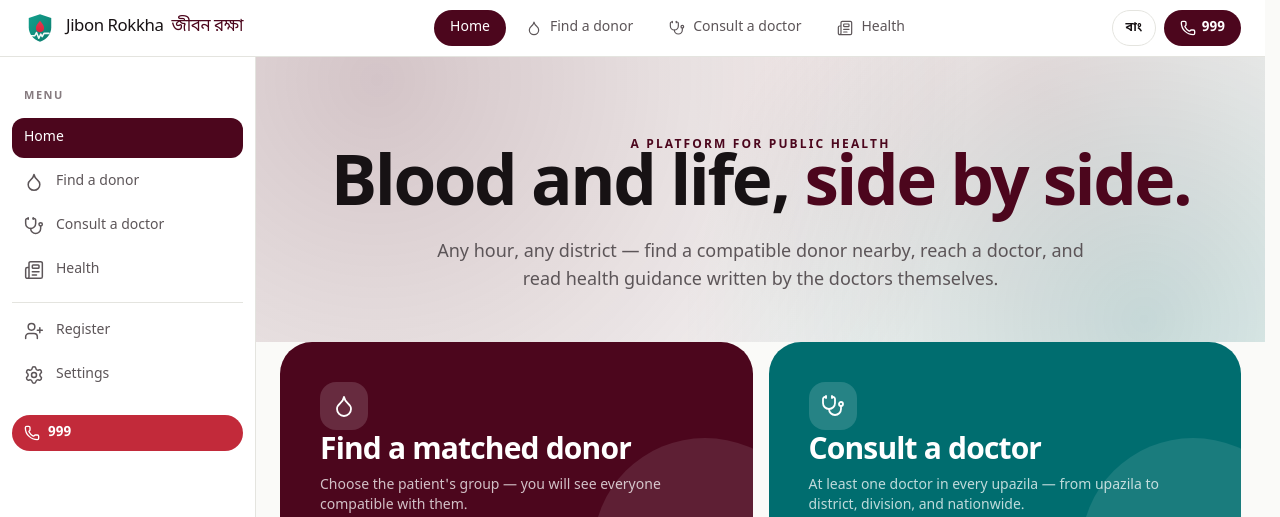
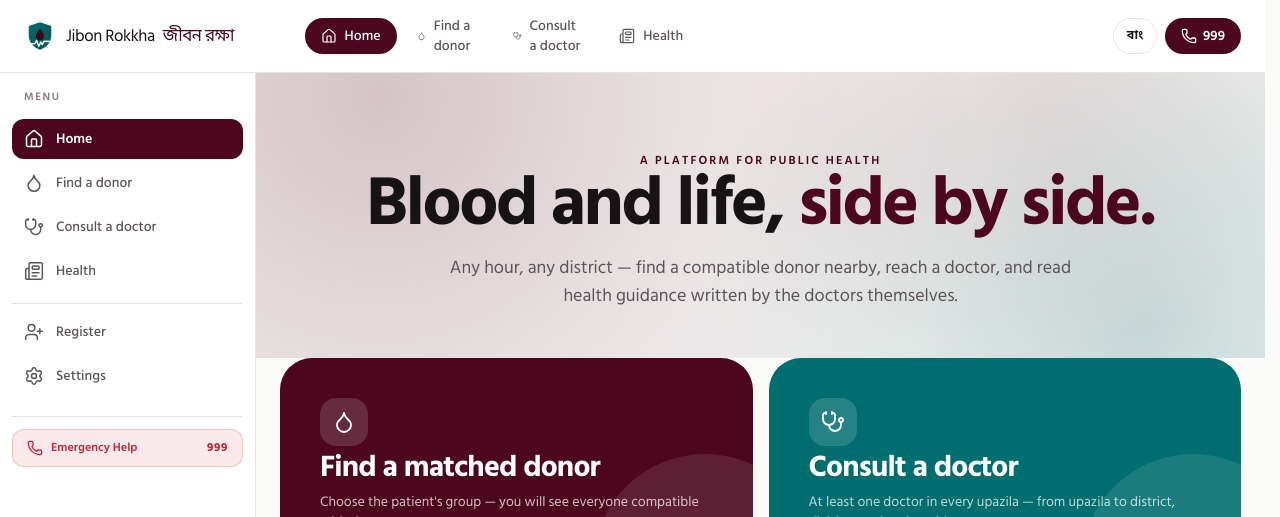
Before and after one commit to Danxelon/health, a React (Vite) app: page / in a window 1280 px wide. Shown: the top 517 px of the page. Built offline with nearby package versions, Linux system fonts and the light colour scheme; no server answers; the database is empty; a web font is replaced by a local one.

Commit message:
fix: resolve blank page on gh-pages, 42P16 view error, styling & scroll nav state

```diff
--- a/index.html
+++ b/index.html
@@ -4,7 +4,7 @@
     <meta charset="UTF-8" />
     <meta name="viewport" content="width=device-width, initial-scale=1.0, viewport-fit=cover" />
     <meta name="color-scheme" content="light dark" />
-    <meta name="theme-color" content="#0E7C6E" />
+    <meta name="theme-color" content="#006d6f" />
 
     <title>Jibon Rokkha — জীবন রক্ষা</title>
     <meta
@@ -25,7 +25,7 @@
     />
     <link
       rel="stylesheet"
-      href="https://fonts.googleapis.com/css2?family=Noto+Sans+Bengali:wght@400;500;600;700&display=swap"
+      href="https://fonts.googleapis.com/css2?family=Hind+Siliguri:wght@400;500;600;700&family=Noto+Sans+Bengali:wght@400;500;600;700&family=Plus+Jakarta+Sans:wght@400;500;600;700;800&display=swap"
     />
   </head>
   <body>
--- a/src/components/layout.tsx
+++ b/src/components/layout.tsx
@@ -1,14 +1,16 @@
 /**
  * The layout: constant top navigation, constant left navigation rail, page body,
  * footer. The top bar is always present and never hides on scroll; the left rail
- * is a fixed region on wide screens (md+) and folds into the top bar on narrow
- * screens.
+ * is a fixed region on wide screens (lg+) and folds into a drawer on smaller screens.
+ * When scrolled down (> 160px), quick action buttons for "Find Donor" and "Consult Doctor"
+ * smoothly present in the top navigation bar.
  */
 
 import { Link, NavLink, useLocation } from "react-router-dom";
 import { useEffect, useState } from "react";
 import {
   Droplet,
+  Home,
   Menu,
   Newspaper,
   Phone,
@@ -29,11 +31,11 @@ type NavItem = {
 };
 
 /* -------------------------------------------------------------------------- */
-/* Primary destinations — the two core options, then content, then account    */
+/* Primary destinations — the core navigation items                           */
 /* -------------------------------------------------------------------------- */
 
 const primaryNav: NavItem[] = [
-  { to: "/", key: "nav.home", icon: () => null },
+  { to: "/", key: "nav.home", icon: Home },
   { to: "/donors", key: "nav.donors", icon: Droplet },
   { to: "/doctors", key: "nav.consultations", icon: Stethoscope },
   { to: "/articles", key: "nav.articles", icon: Newspaper },
@@ -86,24 +88,23 @@ function NavLinks({
   className?: string;
 }) {
   const { t } = useAppShell();
+  const { pathname } = useLocation();
+
   return (
     <ul className={className}>
       {items.map((item) => {
         const Icon = item.icon;
+        const active = item.to === "/" ? pathname === "/" : pathname.startsWith(item.to);
         return (
           <li key={item.to}>
             <NavLink
               to={item.to}
               onClick={onNavigate}
-              className={({ isActive }) =>
-                `flex items-center gap-2 rounded-full px-4 py-2 text-sm font-medium transition-colors cursor-pointer ${
-                  isActive ? "text-white bg-brand" : "text-muted hover:text-ink hover:bg-elevated"
-                }`
-              }
+              className={`flex items-center gap-2 rounded-full px-4 py-2 text-sm font-medium transition-colors cursor-pointer ${
+                active ? "text-white bg-brand shadow-xs" : "text-muted hover:text-ink hover:bg-elevated"
+              }`}
             >
-              {Icon ? (
-                <Icon className="h-4 w-4" strokeWidth={1.8} aria-hidden="true" />
-              ) : null}
+              <Icon className="h-4 w-4" strokeWidth={1.8} aria-hidden="true" />
               {t(item.key)}
             </NavLink>
           </li>
@@ -114,13 +115,11 @@ function NavLinks({
 }
 
 /* -------------------------------------------------------------------------- */
-/* Constant left navigation rail — wide screens only                          */
+/* Constant left navigation rail — visible on lg+ screens                     */
 /* -------------------------------------------------------------------------- */
 
-/* In-flow sticky rail: the main column sits to its right, and the rail stays
-   put as the page scrolls. Mirrors the primary destinations + account links. */
 function LeftRail() {
-  const { t } = useAppShell();
+  const { t, lang } = useAppShell();
   const { pathname } = useLocation();
 
   return (
@@ -137,44 +136,42 @@ function LeftRail() {
               key={item.to}
               to={item.to}
               className={`flex items-center gap-3 rounded-xl px-3 py-2.5 text-sm font-medium transition-colors cursor-pointer ${
-                active ? "text-white bg-brand" : "text-muted hover:text-ink hover:bg-elevated"
+                active ? "text-white bg-brand font-semibold shadow-xs" : "text-muted hover:text-ink hover:bg-elevated"
               }`}
             >
-              {Icon ? (
-                <Icon className="h-5 w-5" strokeWidth={1.8} aria-hidden="true" />
-              ) : (
-                <span className="h-5 w-5" aria-hidden="true" />
-              )}
-              {t(item.key)}
+              <Icon className="h-5 w-5 shrink-0" strokeWidth={1.8} aria-hidden="true" />
+              <span>{t(item.key)}</span>
             </NavLink>
           );
         })}
         <div className="mt-2 pt-2 border-t border-line flex flex-col gap-1">
           {secondaryNav.map((item) => {
             const Icon = item.icon;
+            const active = item.to === "/" ? pathname === "/" : pathname.startsWith(item.to);
             return (
               <NavLink
                 key={item.to}
                 to={item.to}
-                className={({ isActive }) =>
-                  `flex items-center gap-3 rounded-xl px-3 py-2.5 text-sm font-medium transition-colors cursor-pointer ${
-                    isActive ? "text-brand bg-brand-soft" : "text-muted hover:text-ink hover:bg-elevated"
-                  }`
-                }
+                className={`flex items-center gap-3 rounded-xl px-3 py-2.5 text-sm font-medium transition-colors cursor-pointer ${
+                  active ? "text-brand bg-brand-soft/70 font-semibold" : "text-muted hover:text-ink hover:bg-elevated"
+                }`}
               >
-                <Icon className="h-5 w-5" strokeWidth={1.8} aria-hidden="true" />
-                {t(item.key)}
+                <Icon className="h-5 w-5 shrink-0" strokeWidth={1.8} aria-hidden="true" />
+                <span>{t(item.key)}</span>
               </NavLink>
             );
           })}
         </div>
-        <div className="mt-4">
+        <div className="mt-4 pt-3 border-t border-line">
           <a
             href="tel:999"
-            className="flex items-center gap-2 rounded-full bg-blood text-white px-3 py-2 text-sm font-semibold hover:opacity-90 transition-opacity"
+            className="flex items-center justify-between gap-2 rounded-xl bg-blood/10 border border-blood/20 text-blood px-3.5 py-2.5 text-xs font-semibold hover:bg-blood hover:text-white transition-all duration-200 group"
           >
-            <Phone className="h-4 w-4" strokeWidth={2} aria-hidden="true" />
-            <span className="tnum">999</span>
+            <div className="flex items-center gap-2">
+              <Phone className="h-4 w-4 shrink-0 text-blood group-hover:text-white transition-colors" strokeWidth={2} aria-hidden="true" />
+              <span>{lang === "bn" ? "জরুরি হেল্পলাইন" : "Emergency Help"}</span>
+            </div>
+            <span className="tnum font-bold tracking-wider">999</span>
           </a>
         </div>
       </div>
@@ -183,13 +180,26 @@ function LeftRail() {
 }
 
 /* -------------------------------------------------------------------------- */
-/* Layout                                                                      */
+/* Layout Component                                                           */
 /* -------------------------------------------------------------------------- */
 
 export function Layout({ children }: { children: React.ReactNode }) {
-  const { t } = useAppShell();
+  const { t, lang } = useAppShell();
   const { pathname } = useLocation();
   const [mobileOpen, setMobileOpen] = useState(false);
+  const [isScrolled, setIsScrolled] = useState(false);
+
+  // Track window scroll position to toggle sticky top-bar action buttons
+  useEffect(() => {
+    const handleScroll = () => {
+      const scrolled = window.scrollY > 160;
+      setIsScrolled((prev) => (prev !== scrolled ? scrolled : prev));
+    };
+
+    handleScroll();
+    window.addEventListener("scroll", handleScroll, { passive: true });
+    return () => window.removeEventListener("scroll", handleScroll);
+  }, []);
 
   // Close the drawer on navigation.
   useEffect(() => setMobileOpen(false), [pathname]);
@@ -203,19 +213,64 @@ export function Layout({ children }: { children: React.ReactNode }) {
         {t("nav.skipToContent")}
       </a>
 
-      {/* Constant top bar: never hides on scroll. */}
+      {/* Constant top bar: sticky, never hides on scroll */}
       <header className="sticky top-0 z-50 border-b border-line bg-surface/90 backdrop-blur-md">
         <nav aria-label="Primary" className="mx-auto max-w-7xl px-4 sm:px-6">
-          <div className="flex items-center justify-between py-2.5">
-            <Link to="/" className="flex items-center gap-2.5" aria-label={t("app.name")}>
+          <div className="flex items-center justify-between h-[4.5rem] gap-2 sm:gap-4">
+            <Link to="/" className="flex items-center gap-2.5 shrink-0" aria-label={t("app.name")}>
               <img src="/logo.svg" alt="" className="h-8 w-8" width={32} height={32} />
               <Wordmark />
             </Link>
 
-            {/* Desktop links (top bar) */}
-            <NavLinks items={primaryNav} className="hidden md:flex items-center gap-1" />
+            {/* Center Area: Primary NavLinks when at top, Action buttons when scrolled */}
+            <div className="flex-1 flex items-center justify-center px-2 min-w-0">
+              <div className="relative flex items-center justify-center w-full max-w-lg h-10">
+                {/* Desktop links (top bar when not scrolled) */}
+                <div
+                  className={`hidden md:flex items-center gap-1 transition-all duration-300 ease-out ${
+                    isScrolled
+                      ? "opacity-0 pointer-events-none -translate-y-2 scale-95 invisible"
+                      : "opacity-100 pointer-events-auto translate-y-0 scale-100 visible"
+                  }`}
+                >
+                  <NavLinks items={primaryNav} className="flex items-center gap-1" />
+                </div>
 
-            <div className="flex items-center gap-2">
+                {/* Scrolled Action Buttons: "Find Donor" & "Consult Doctor" */}
+                <div
+                  className={`flex items-center justify-center gap-2 sm:gap-3 transition-all duration-300 ease-out ${
+                    isScrolled
+                      ? "opacity-100 pointer-events-auto translate-y-0 scale-100 visible"
+                      : "opacity-0 pointer-events-none translate-y-2 scale-95 invisible"
+                  }`}
+                  aria-hidden={!isScrolled}
+                >
+                  <Link
+                    to="/donors"
+                    tabIndex={isScrolled ? 0 : -1}
+                    className="inline-flex items-center gap-1.5 sm:gap-2 rounded-full bg-[#4c061d] text-white px-3 py-1.5 sm:px-4 sm:py-2 text-xs sm:text-sm font-semibold shadow-xs hover:bg-[#380715] hover:shadow-md transition-all duration-200 cursor-pointer whitespace-nowrap active:scale-95"
+                    aria-label={t("donors.title")}
+                  >
+                    <Droplet className="h-3.5 w-3.5 sm:h-4 sm:w-4 shrink-0 fill-current" strokeWidth={1.8} aria-hidden="true" />
+                    <span className="hidden sm:inline">{t("donors.title")}</span>
+                    <span className="sm:hidden">{lang === "bn" ? "রক্তদাতা" : "Donor"}</span>
+                  </Link>
+                  <Link
+                    to="/doctors"
+                    tabIndex={isScrolled ? 0 : -1}
+                    className="inline-flex items-center gap-1.5 sm:gap-2 rounded-full bg-[#006d6f] text-white px-3 py-1.5 sm:px-4 sm:py-2 text-xs sm:text-sm font-semibold shadow-xs hover:bg-[#005759] hover:shadow-md transition-all duration-200 cursor-pointer whitespace-nowrap active:scale-95"
+                    aria-label={t("doctors.title")}
+                  >
+                    <Stethoscope className="h-3.5 w-3.5 sm:h-4 sm:w-4 shrink-0" strokeWidth={2} aria-hidden="true" />
+                    <span className="hidden sm:inline">{t("doctors.title")}</span>
+                    <span className="sm:hidden">{lang === "bn" ? "ডাক্তার" : "Doctor"}</span>
+                  </Link>
+                </div>
+              </div>
+            </div>
+
+            {/* Right controls */}
+            <div className="flex items-center gap-2 shrink-0">
               <LanguageToggle />
               <a
                 href="tel:999"
@@ -227,7 +282,7 @@ export function Layout({ children }: { children: React.ReactNode }) {
               <button
                 type="button"
                 onClick={() => setMobileOpen((open) => !open)}
-                className="md:hidden inline-flex h-9 w-9 items-center justify-center rounded-full border border-line bg-surface text-ink cursor-pointer lg:hidden"
+                className="lg:hidden inline-flex h-9 w-9 items-center justify-center rounded-full border border-line bg-surface text-ink cursor-pointer hover:bg-elevated transition-colors"
                 aria-expanded={mobileOpen}
                 aria-label={mobileOpen ? t("nav.close") : t("nav.menu")}
               >
@@ -237,20 +292,29 @@ export function Layout({ children }: { children: React.ReactNode }) {
           </div>
         </nav>
 
-        {/* Mobile drawer */}
+        {/* Mobile drawer for screens smaller than lg */}
         {mobileOpen && (
-          <div className="md:hidden lg:hidden mx-4 mt-2 rounded-2xl border border-line bg-surface/95 backdrop-blur-md p-2 shadow-xl">
+          <div className="lg:hidden mx-4 mb-3 rounded-2xl border border-line bg-surface/95 backdrop-blur-md p-3 shadow-xl">
             <NavLinks
               items={[...primaryNav, ...secondaryNav]}
               onNavigate={() => setMobileOpen(false)}
-              className="flex flex-col"
+              className="flex flex-col gap-1"
             />
+            <div className="mt-3 pt-3 border-t border-line sm:hidden">
+              <a
+                href="tel:999"
+                className="flex items-center justify-center gap-2 rounded-xl bg-blood text-white py-2.5 text-sm font-semibold hover:opacity-90 transition-opacity"
+              >
+                <Phone className="h-4 w-4" strokeWidth={2} aria-hidden="true" />
+                <span>{lang === "bn" ? "জরুরি সেবা (৯৯৯)" : "Emergency (999)"}</span>
+              </a>
+            </div>
           </div>
         )}
       </header>
 
       <div className="flex flex-1 w-full">
-        {/* Left rail on wide screens */}
+        {/* Left rail on lg+ screens */}
         <LeftRail />
 
         <main id="main" className="flex-1 w-full min-w-0">
--- a/src/index.css
+++ b/src/index.css
@@ -50,8 +50,8 @@
   /* Cabinet Grotesk for display: wide, geometric, holds a 2-line H1 at
      5.25rem without collapsing. Satoshi for text: quiet, high x-height,
      excellent at 14-16px on a cheap Android screen in daylight.          */
-  --font-display: "Cabinet Grotesk", "Noto Sans Bengali", ui-sans-serif, system-ui, sans-serif;
-  --font-sans: "Satoshi", "Noto Sans Bengali", ui-sans-serif, system-ui, sans-serif;
+  --font-display: "Cabinet Grotesk", "Hind Siliguri", "Plus Jakarta Sans", "Noto Sans Bengali", ui-sans-serif, system-ui, sans-serif;
+  --font-sans: "Satoshi", "Hind Siliguri", "Plus Jakarta Sans", "Noto Sans Bengali", ui-sans-serif, system-ui, sans-serif;
   --font-mono: ui-monospace, "SFMono-Regular", Menlo, monospace;
 
   /* --- Motion ------------------------------------------------------------ */
@@ -187,7 +187,7 @@ p {
    it inherits a Latin 1.06 display leading. */
 [lang="bn"],
 .bn {
-  font-family: "Noto Sans Bengali", var(--font-sans);
+  font-family: "Hind Siliguri", "Noto Sans Bengali", var(--font-sans);
   line-height: 1.75;
 }
 
--- a/src/main.tsx
+++ b/src/main.tsx
@@ -21,15 +21,11 @@ if (DEV_OTP_MODE && import.meta.env.MODE === "production") {
   );
 }
 
+const DEFAULT_ANON =
+  "eyJhbGciOiJIUzI1NiIsInR5cCI6IkpXVCJ9.eyJpc3MiOiJzdXBhYmFzZSIsInJlZiI6ImVlY3BtZGVwb2ZyYWFmcXhicWRyIiwicm9sZSI6ImFub24iLCJpYXQiOjE3OTE0NjExNjMsImV4cCI6MjEwNzAzNzE2M30.4T14S9cF_OvUriYprTGfOZzDvbzWvMw1uNqK03sD1xo";
+
 if (import.meta.env.MODE === "production") {
-  const url = import.meta.env.VITE_SUPABASE_URL ?? "";
-  const anon = import.meta.env.VITE_SUPABASE_ANON_KEY ?? "";
-
-  if (!url || !anon) {
-    throw new Error(
-      "Refusing to start: VITE_SUPABASE_URL and VITE_SUPABASE_ANON_KEY must both be set."
-    );
-  }
+  const anon = import.meta.env.VITE_SUPABASE_ANON_KEY || DEFAULT_ANON;
 
   // The anon key is a JWT whose payload carries the role. A service_role key
   // shipped to the browser bypasses RLS entirely — this is the one mistake that
@@ -51,9 +47,11 @@ if (import.meta.env.MODE === "production") {
 const rootEl = document.getElementById("root");
 if (!rootEl) throw new Error("Missing #root element in index.html");
 
+const basename = window.location.pathname.startsWith("/health") ? "/health" : "/";
+
 createRoot(rootEl).render(
   <StrictMode>
-    <BrowserRouter>
+    <BrowserRouter basename={basename}>
       <App />
     </BrowserRouter>
   </StrictMode>
--- a/vite.config.ts
+++ b/vite.config.ts
@@ -4,6 +4,7 @@ import tailwindcss from "@tailwindcss/vite";
 import { fileURLToPath } from "node:url";
 
 export default defineConfig({
+  base: "./",
   plugins: [react(), tailwindcss()],
   resolve: {
     alias: {
```
Also changed, not shown: src/lib/supabase.ts (+6 -2 lines), public/logo.svg, 1 other file (tests, documents, lock files or other folders).
